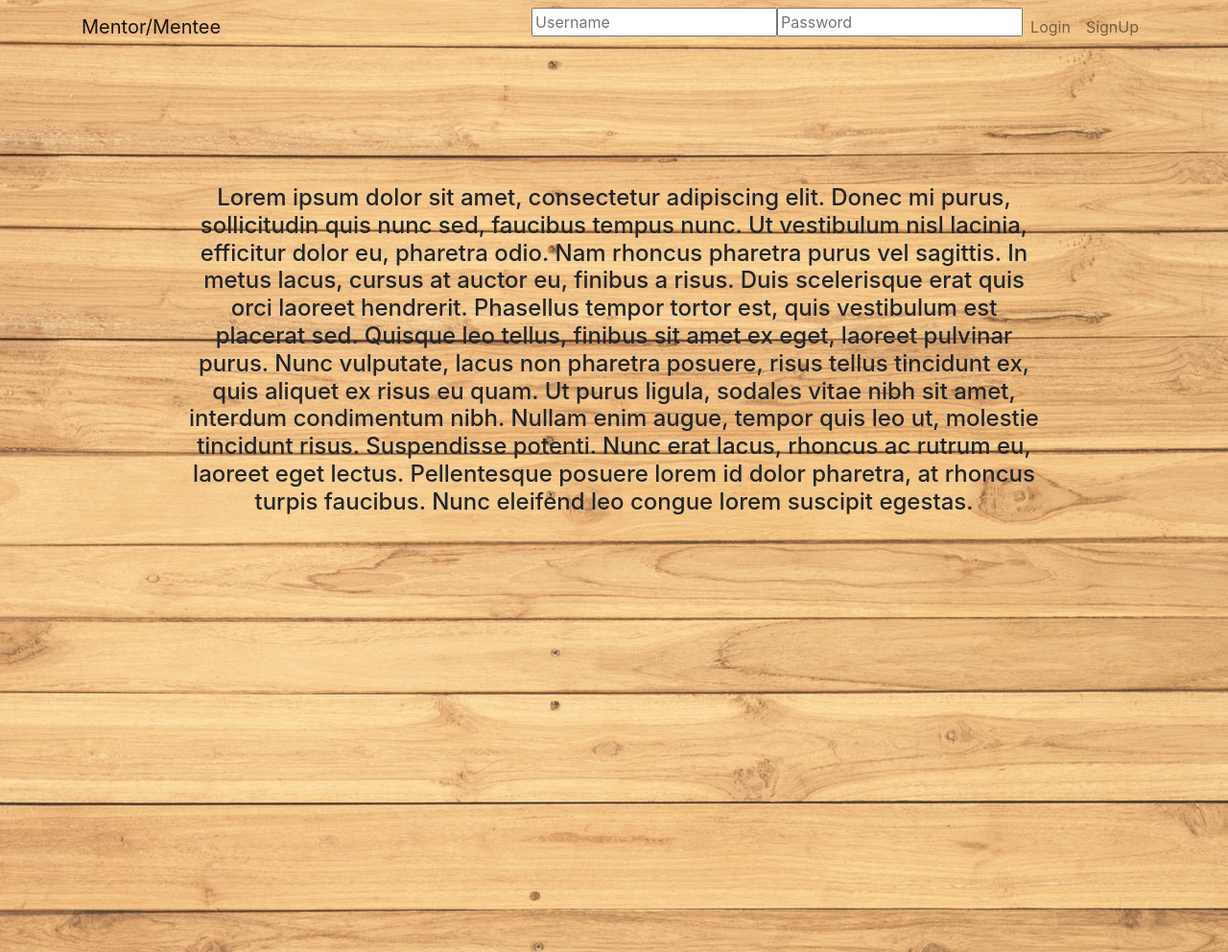
After one commit to dsutton1080/FinalProjectGOT, a Flask app: page / in a window 1280 px wide. The commit adds this page. Shown: the whole page at 96% size. Run offline with Flask 2, Linux system fonts and the light colour scheme; some libraries are stand-ins or nearby versions.

Commit message:
Completed splash version 1, signup barebones
This is a rough draft of what it will look like, its still rough though, will continue working on it

```diff
--- a/main.py
+++ b/main.py
@@ -1,24 +1,19 @@
 from flask import Flask, render_template, url_for
+
 app = Flask(__name__)
 
 
-@app.route("/")
-@app.route("splashScreen")
-def home():
-    return "<h1>At Splash Screen</h1>"
-
-@app.route("/home")
-def home():
-    return "<h1>At Home Page</h1>"
-
-@app.route("/login")
-def login():
-    return "<h1>At Login Page</h1>"
-
-@app.route("/signup")
-def signup():
-    return "<h1>At Signup Page</h1>"
+@app.route('/')
+@app.route('/splash')
+def splash():
+    return render_template('splash.html')
 
 
-if __name__ == '__main__':
-    app.run(debug=True)
+@app.route('/login')
+def login():
+    return render_template('login.html')
+
+
+@app.route('/signup')
+def signup():
+    return render_template('signup.html')
--- /dev/null
+++ b/static/splash.css
@@ -0,0 +1,9 @@
+html, body {
+    width: 100%;
+    height: 100%;
+    text-align: center;
+}
+
+h4 {
+    margin: 15%;
+}
--- /dev/null
+++ b/templates/splash.html
@@ -0,0 +1,65 @@
+<!DOCTYPE html>
+<html style="background-image: url({{ url_for('static', filename='splashBackground.jpg') }})" lang="en">
+<head>
+    <meta charset="UTF-8" name="viewport" content="width=device-width, initial-scale=1, shrink-to-fit=no">
+    <link rel="stylesheet" href="https://stackpath.bootstrapcdn.com/bootstrap/4.3.1/css/bootstrap.min.css"
+          integrity="sha384-ggOyR0iXCbMQv3Xipma34MD+dH/1fQ784/j6cY/iJTQUOhcWr7x9JvoRxT2MZw1T"
+          crossorigin="anonymous">
+    <link rel="stylesheet" href=" {{ url_for('static', filename='splash.css') }} ">
+    <title>LinkUp</title>
+</head>
+<body style="background-image: url({{ url_for('static', filename='splashBackground.jpg') }})" lang="en">
+    <div id="menu" class="container-fluid">
+      <nav class="navbar navbar-expand-lg navbar-light fixed-top" id="mainNav">
+        <div class="container">
+          <a class="navbar-brand js-scroll-trigger" href="#page-top">Mentor/Mentee</a>
+          <button class="navbar-toggler navbar-toggler-right" type="button" data-toggle="collapse" data-target="#navbarResponsive" aria-controls="navbarResponsive" aria-expanded="false" aria-label="Toggle navigation">
+            Menu
+            <i class="fas fa-bars"></i>
+          </button>
+          <div class="collapse navbar-collapse" id="navbarResponsive">
+            <ul class="navbar-nav ml-auto">
+              <li class="nav-item">
+                  <input type="text" name="username" id="username" placeholder="Username">
+              </li>
+              <li class="nav-item">
+                  <input type="password" name="password" id="password" placeholder="Password">
+              </li>
+              <li class="nav-item">
+                <a class="nav-link js-scroll-trigger" href="{{ url_for('login') }}">Login</a>
+              </li>
+              <li class="nav-item">
+                <a class="nav-link js-scroll-trigger" href="{{ url_for('signup') }}">SignUp </a>
+              </li>
+            </ul>
+          </div>
+        </div>
+      </nav>
+    </div>
+    <div id="container-fluid">
+        <h4 style="margin: 15%;">
+            Lorem ipsum dolor sit amet, consectetur adipiscing elit. Donec mi purus, sollicitudin quis
+            nunc sed, faucibus tempus nunc. Ut vestibulum nisl lacinia, efficitur dolor eu, pharetra odio.
+            Nam rhoncus pharetra purus vel sagittis. In metus lacus, cursus at auctor eu, finibus a risus.
+            Duis scelerisque erat quis orci laoreet hendrerit. Phasellus tempor tortor est, quis vestibulum est
+            placerat sed. Quisque leo tellus, finibus sit amet ex eget, laoreet pulvinar purus. Nunc vulputate,
+            lacus non pharetra posuere, risus tellus tincidunt ex, quis aliquet ex risus eu quam. Ut purus ligula,
+            sodales vitae nibh sit amet, interdum condimentum nibh. Nullam enim augue, tempor quis leo ut, molestie
+            tincidunt risus. Suspendisse potenti. Nunc erat lacus, rhoncus ac rutrum eu, laoreet eget lectus.
+            Pellentesque posuere lorem id dolor pharetra, at rhoncus turpis faucibus. Nunc eleifend leo congue
+            lorem suscipit egestas.
+        </h4>
+    </div>
+    <div>
+        <script src="https://code.jquery.com/jquery-3.3.1.slim.min.js" integrity="sha384-q8i/X+965DzO0rT7abK41JStQIAqVgRVzpbzo5smXKp4YfRvH+8abtTE1Pi6jizo" crossorigin="anonymous"></script>
+        <script src="https://cdnjs.cloudflare.com/ajax/libs/popper.js/1.14.7/umd/popper.min.js" integrity="sha384-UO2eT0CpHqdSJQ6hJty5KVphtPhzWj9WO1clHTMGa3JDZwrnQq4sF86dIHNDz0W1" crossorigin="anonymous"></script>
+        <script src="https://stackpath.bootstrapcdn.com/bootstrap/4.3.1/js/bootstrap.min.js" integrity="sha384-JjSmVgyd0p3pXB1rRibZUAYoIIy6OrQ6VrjIEaFf/nJGzIxFDsf4x0xIM+B07jRM" crossorigin="anonymous"></script>
+    </div>
+</body>
+
+<!--<footer>-->
+<!--    <h2>-->
+<!--        Contact Section-->
+<!--    </h2>-->
+<!--</footer>-->
+</html>
```
Also changed, not shown: templates/login.html (+2 -8 lines), templates/signup.html (+18 -2 lines), static/splashBackground.jpg (added).
